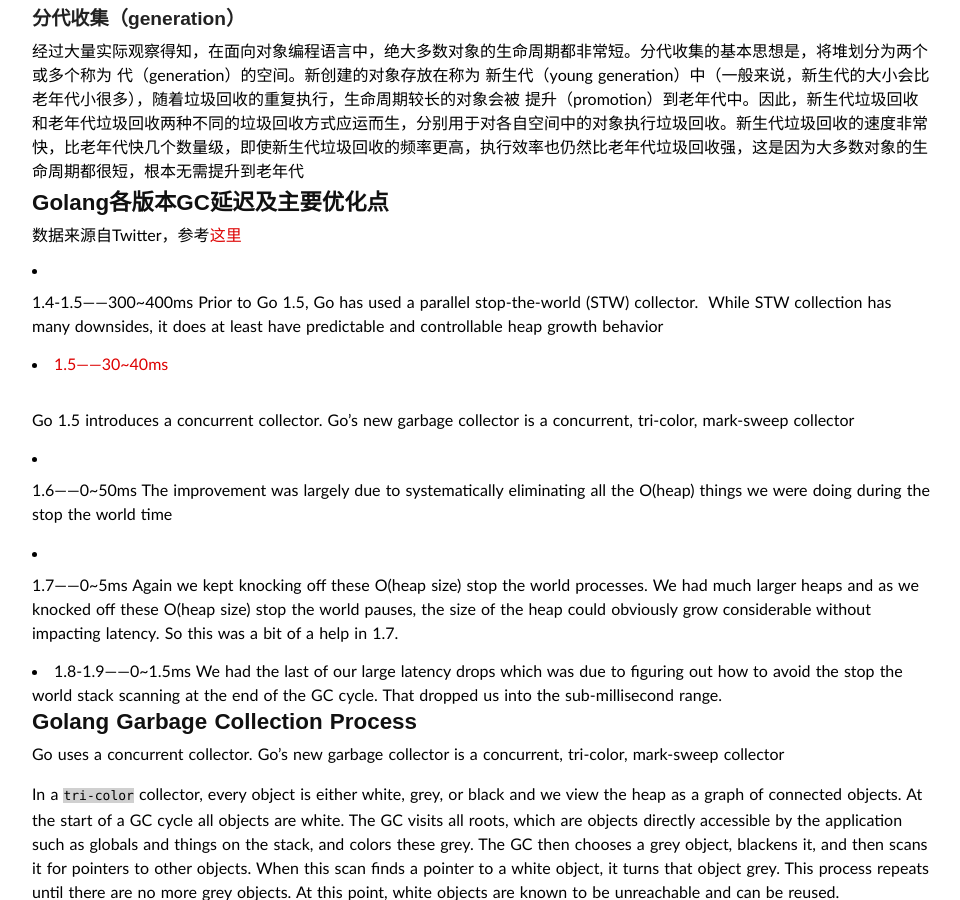
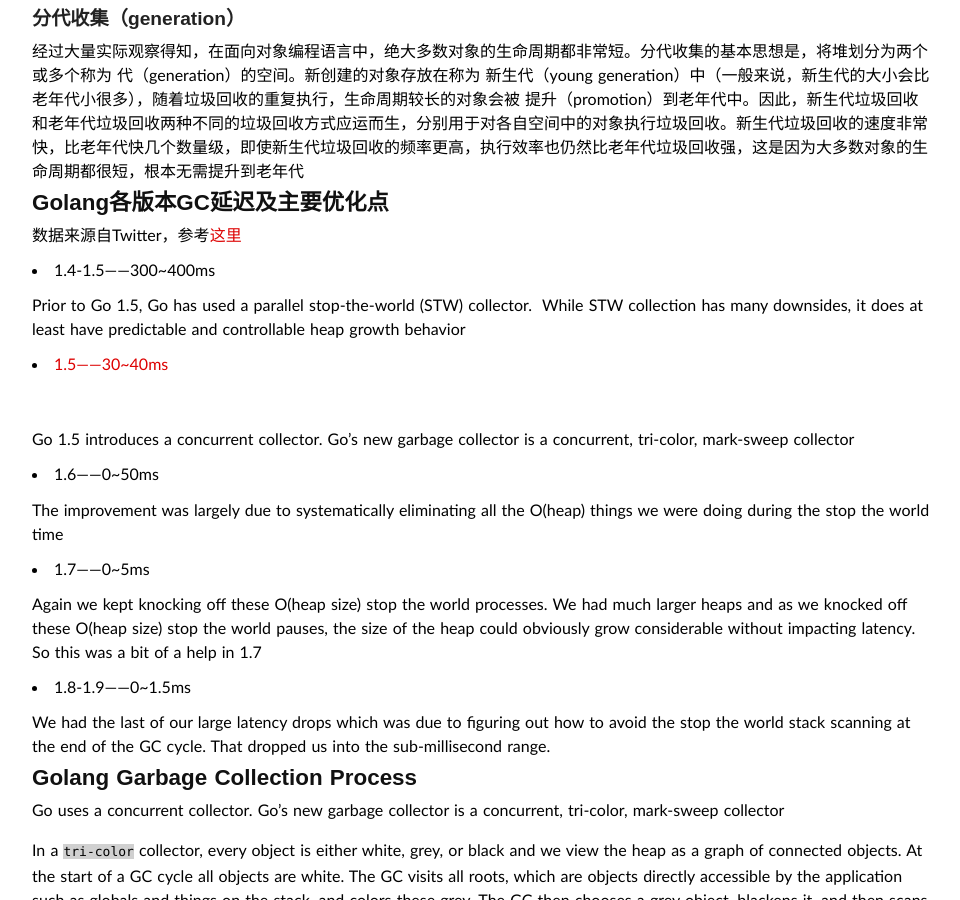
Before and after one commit to duyanghao/duyanghao.github.io, a Jekyll site: the page built from _posts/2019-1-11-golang.md, in a window 1280 px wide and 900 px high, scrolled down 850 px. Shown: the whole window, without its empty margins (158-1118 px from the left). Built offline with Jekyll 4.4.1, drawn with Linux system fonts in a browser that asks for light colours; some web fonts are replaced; comment, search, counter and statistics services are not loaded.

Commit message:
添加golang gc
Signed-off-by: duyanghao <1294057873@qq.com>

```diff
--- a/_posts/2019-1-11-golang.md
+++ b/_posts/2019-1-11-golang.md
@@ -37,18 +37,23 @@
 数据来源自Twitter，参考[这里](https://blog.golang.org/ismmkeynote)
 
 * 1.4-1.5——300~400ms
+
 Prior to Go 1.5, Go has used a parallel stop-the-world (STW) collector.  While STW collection has many downsides, it does at least have predictable and controllable heap growth behavior
 
 * <font color="#dd0000">1.5——30~40ms</font><br />
+
 Go 1.5 introduces a concurrent collector. Go's new garbage collector is a concurrent, tri-color, mark-sweep collector
 
 * 1.6——0~50ms
+
 The improvement was largely due to systematically eliminating all the O(heap) things we were doing during the stop the world time
 
 * 1.7——0~5ms
-Again we kept knocking off these O(heap size) stop the world processes. We had much larger heaps and as we knocked off these O(heap size) stop the world pauses, the size of the heap could obviously grow considerable without impacting latency. So this was a bit of a help in 1.7.
+
+Again we kept knocking off these O(heap size) stop the world processes. We had much larger heaps and as we knocked off these O(heap size) stop the world pauses, the size of the heap could obviously grow considerable without impacting latency. So this was a bit of a help in 1.7
 
 * 1.8-1.9——0~1.5ms
+
 We had the last of our large latency drops which was due to figuring out how to avoid the stop the world stack scanning at the end of the GC cycle. That dropped us into the sub-millisecond range.
 
 ## Golang Garbage Collection Process
```
